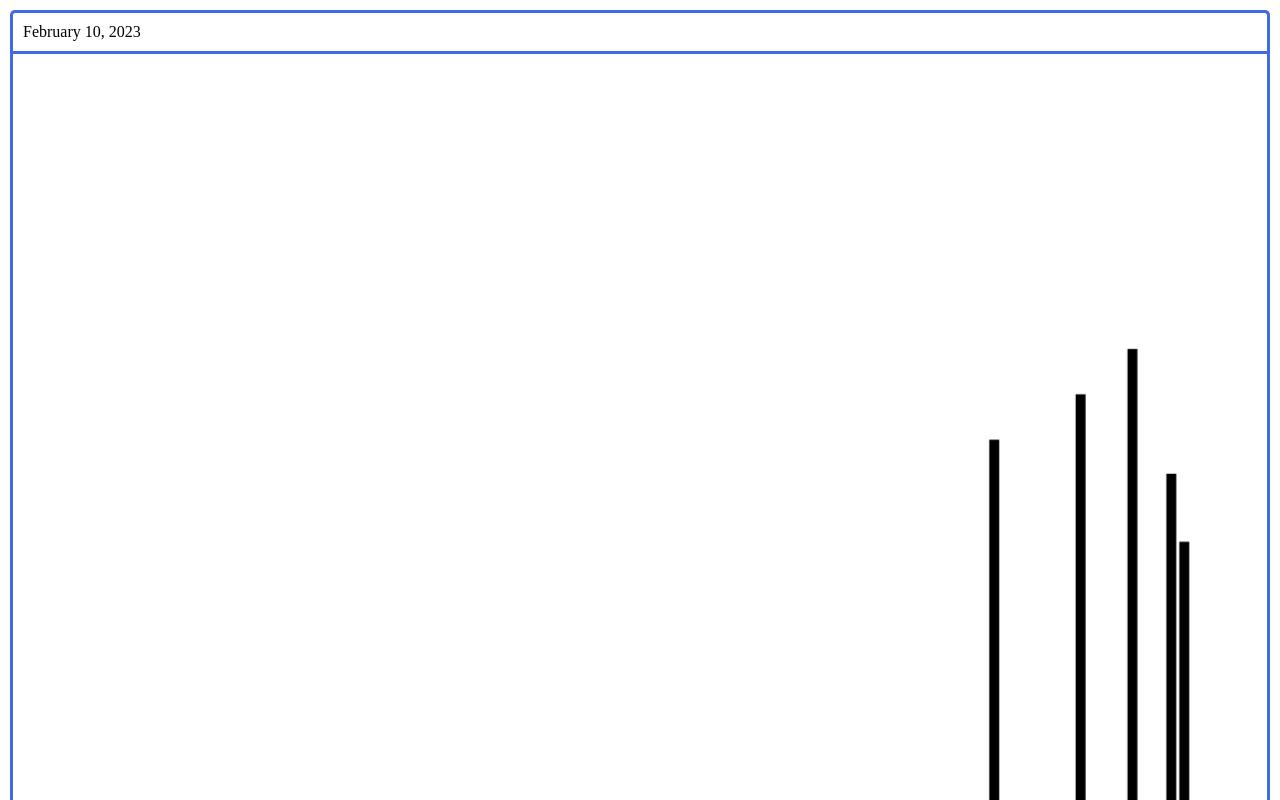
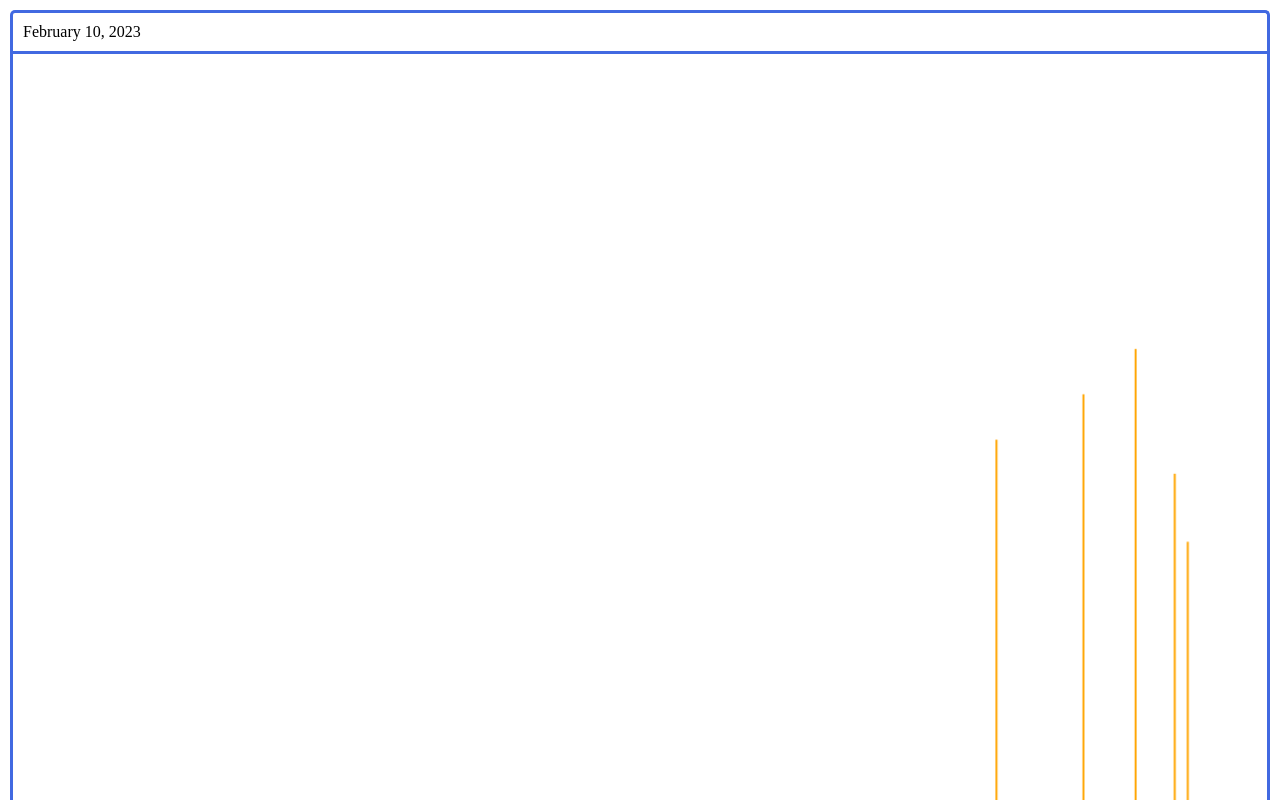
Before and after one commit to netrolite/temperature-tracker, a React (Create React App) app: page / in a window 1280 px wide. Shown: the top 800 px of the page. Built offline with nearby package versions, Linux system fonts and the light colour scheme.

Commit message:
1 file modified

```diff
--- a/src/TemperatureChart.js
+++ b/src/TemperatureChart.js
@@ -1,7 +1,7 @@
 import React from 'react';
 import { useRef, useEffect, useState } from 'react';
 
-const barWidth = 10;
+const barWidth = 2;
 
 export default function TemperatureChart({ day }) {
   const canvasRef = useRef(null);
@@ -10,6 +10,7 @@ export default function TemperatureChart({ day }) {
     const canvas = canvasRef.current;
     const ctx = canvas.getContext('2d');
     fitToContainer(canvas);
+    ctx.fillStyle = "orange"
 
     const temperatures = day.temperatures;
     temperatures.forEach((temperature) => {
@@ -19,7 +20,6 @@ export default function TemperatureChart({ day }) {
       const barX = findBarX(time, canvas);
       const barHeight = findBarHeight(value, canvas);
       const barY = canvas.height - barHeight;
-      console.log(barX, barHeight);
 
       ctx.fillRect(barX, barY, barWidth, barHeight);
     });
```
